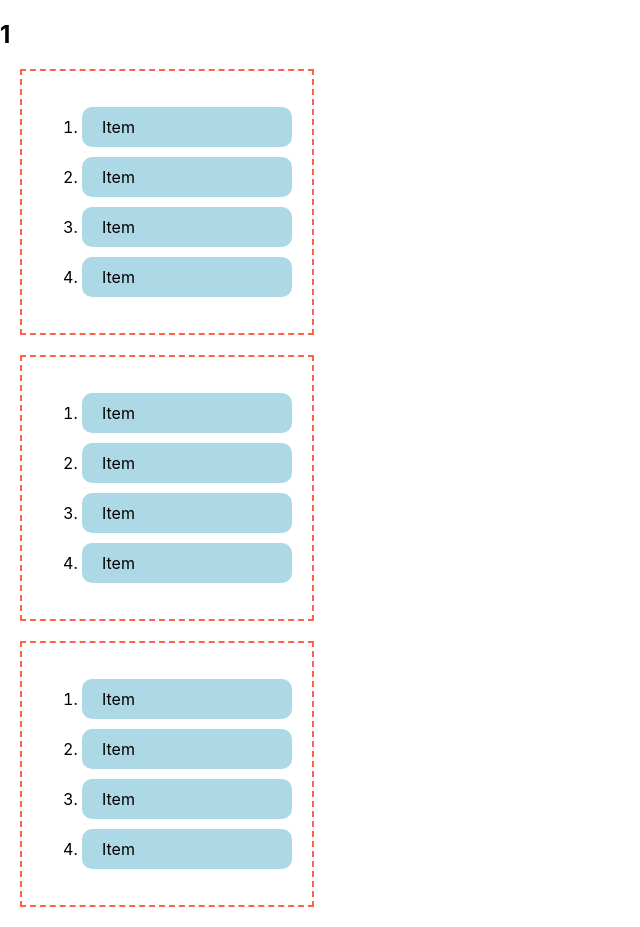
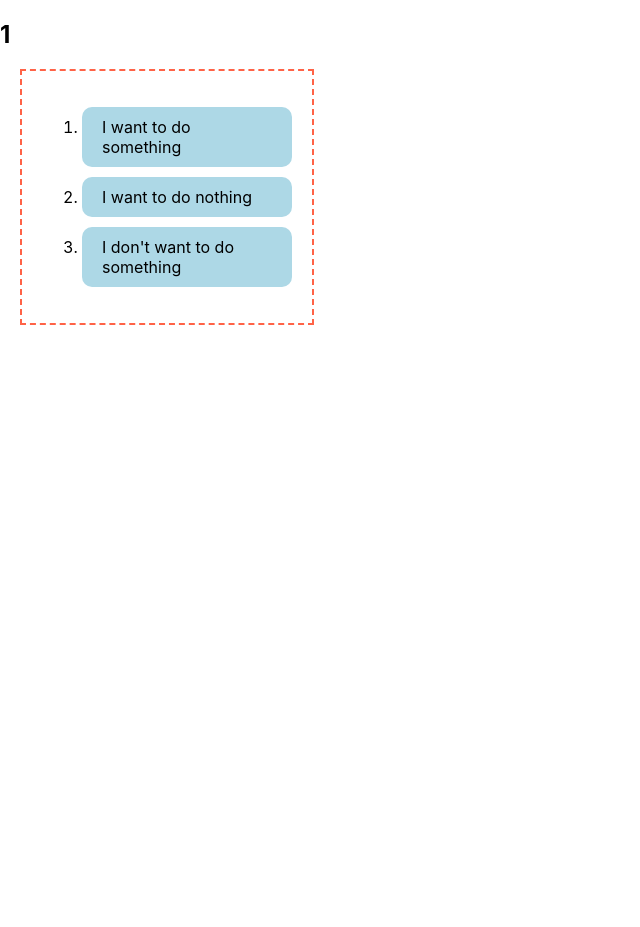
Before and after one commit to santajitpatra/learntypescript, a React (Create React App) app: page / in a window 1280 px wide. Shown: the whole page, without its empty margins (0-640 px from the left). After the commit the page ends 800 px from the top, so only its background shows below. Built offline with nearby package versions, Linux system fonts and the light colour scheme; the HTML template or start-up script is replaced by a standard one.

Commit message:
feat : todo map props
todo list use map method with props drilling

```diff
--- a/src/App.tsx
+++ b/src/App.tsx
@@ -1,19 +1,23 @@
-import React from 'react';
-import Button from './components/Button';
-import { CounterProvider } from './provider/Counter';
-import Todo from './components/Todo';
+import React from "react";
+import Button from "./components/Button";
+import { CounterProvider } from "./provider/Counter";
+import Todo from "./components/Todo";
 
-const App:React.FC = () => {
+const myTodoItems = [
+  { id: 1, title: "I want to do something" },
+  { id: 2, title: "I want to do nothing" },
+  { id: 3, title: "I don't want to do something" },
+];
+
+const App: React.FC = (props) => {
   return (
     <div className="App">
       <CounterProvider>
         <Button onClick={() => alert("K.O")} text={"Click Me"} />
-        <Todo />
-        <Todo />
-        <Todo />
+        <Todo items={myTodoItems} />
       </CounterProvider>
     </div>
   );
-}
+};
 
 export default App;
--- a/src/components/Todo/TodoItem/index.tsx
+++ b/src/components/Todo/TodoItem/index.tsx
@@ -1,9 +1,12 @@
-import React from 'react'
-import "./style.css"
-const TodoItem: React.FC = () => {
-  return (
-    <li>Item</li>
-  )
+import React from "react";
+import "./style.css";
+
+interface TodoItemProps {
+  title: string;
 }
 
-export default TodoItem
+const TodoItem: React.FC<TodoItemProps> = ({title}) => {
+  return <li>{title}</li>;
+};
+
+export default TodoItem;
--- a/src/components/Todo/index.tsx
+++ b/src/components/Todo/index.tsx
@@ -2,14 +2,22 @@ import React from 'react'
 import TodoItem from './TodoItem'
 import "./style.css";
 
-const Todo: React.FC = () => {
+interface TodoItems {
+    id:number;
+    title:string;
+}
+
+interface TodoProps {
+  items: TodoItems[];
+}
+
+const Todo: React.FC<TodoProps> = ({items}) => {
   return (
-    <div className='todo_container'>
+    <div className="todo_container">
       <ol>
-        <TodoItem />
-        <TodoItem />
-        <TodoItem />
-        <TodoItem />
+        {items.map((item) => (
+          <TodoItem key={item.id} title={item.title} />
+        ))}
       </ol>
     </div>
   );
```
